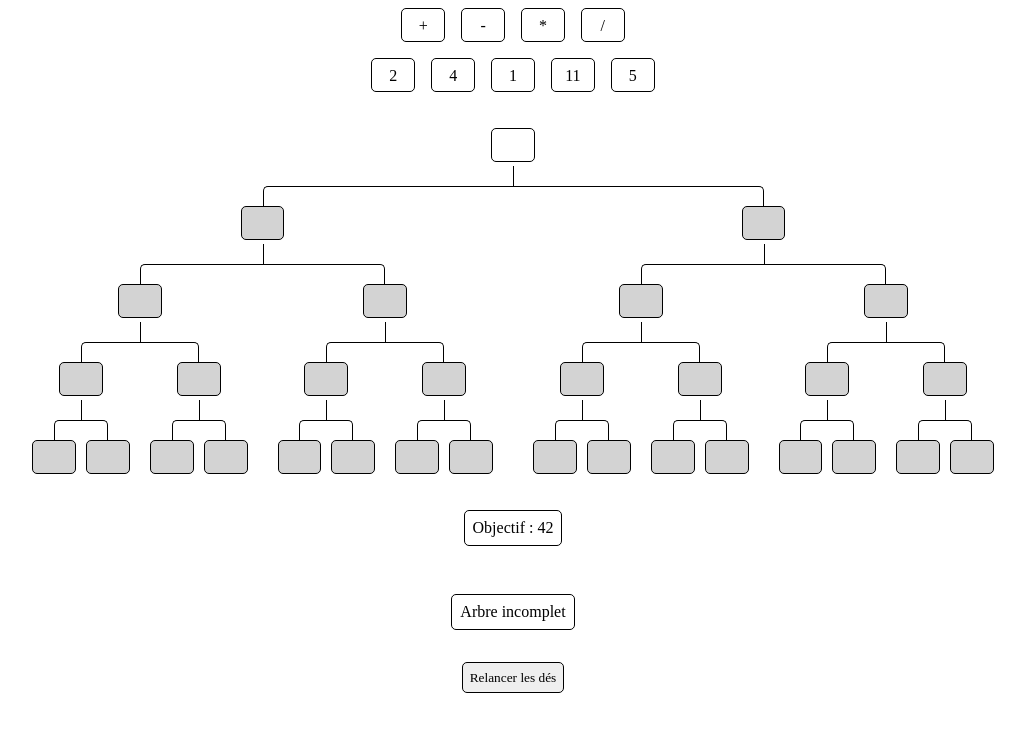
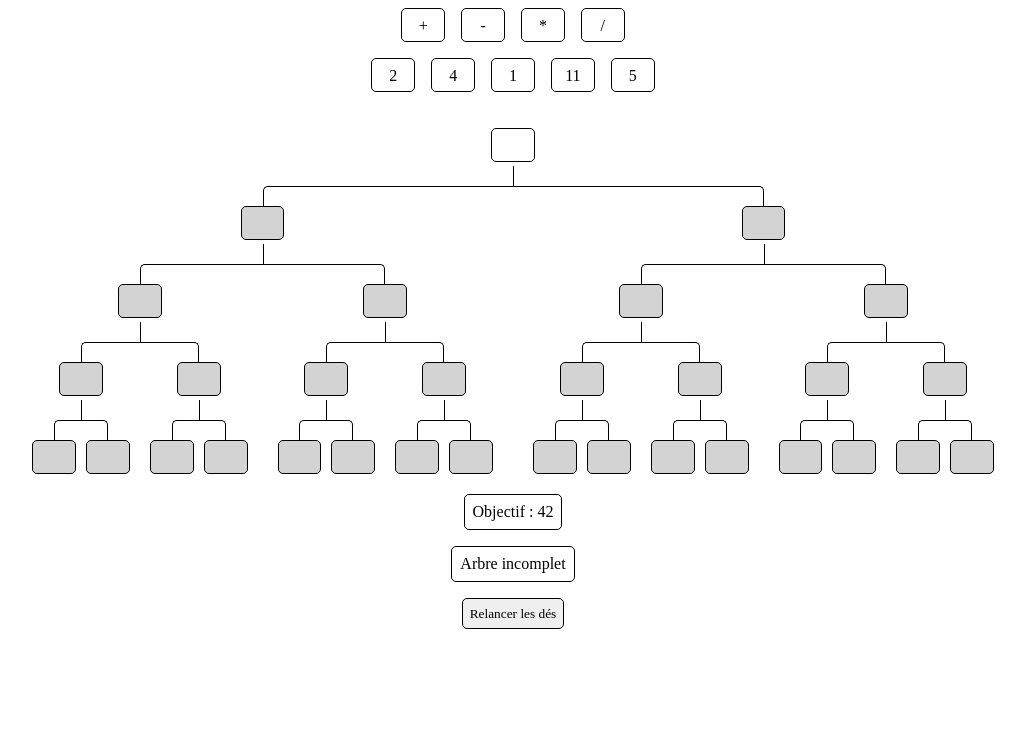
Before and after one commit to tarneaux/optree, a SvelteKit app: page / in a window 1280 px wide. Shown: the top 732 px of the page, without its empty margins (127-1152 px from the left). Built offline with nearby package versions, Linux system fonts and the light colour scheme.

Commit message:
Use div instead of p to avoid excessive margin

```diff
--- a/src/routes/+page.svelte
+++ b/src/routes/+page.svelte
@@ -49,8 +49,8 @@ function getNumbers(){
 
     <Tree />
 
-    <p class="text-box" id="target_number">Objectif : {getRandomNumber(1, 100)}</p>
-    <p class="text-box" id="result" />
+    <div class="text-box" id="target_number">Objectif : {getRandomNumber(1, 100)}</div>
+    <div class="text-box" id="result" />
 
     <button class="text-box" id="reload" onClick="window.location.reload();">Relancer les dés</button>
 </div>
```
